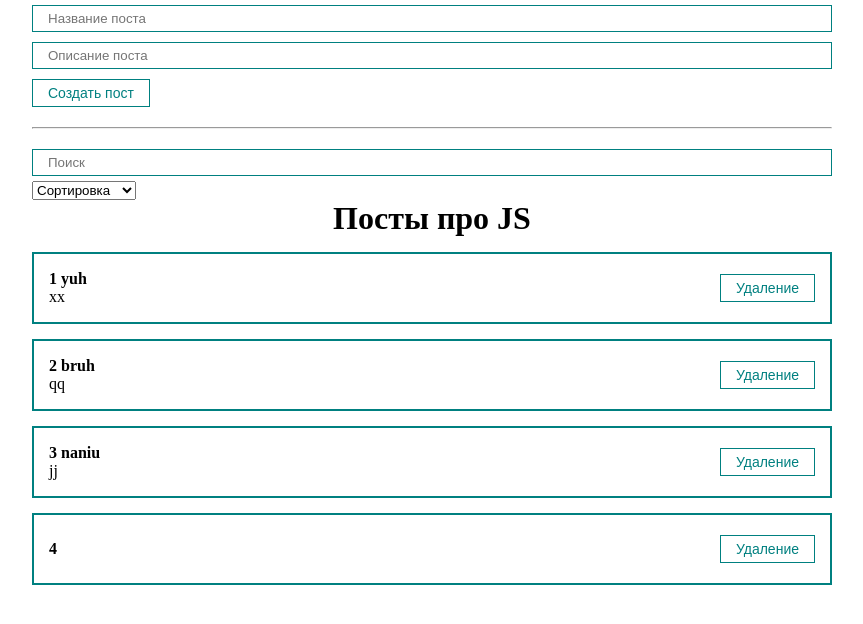
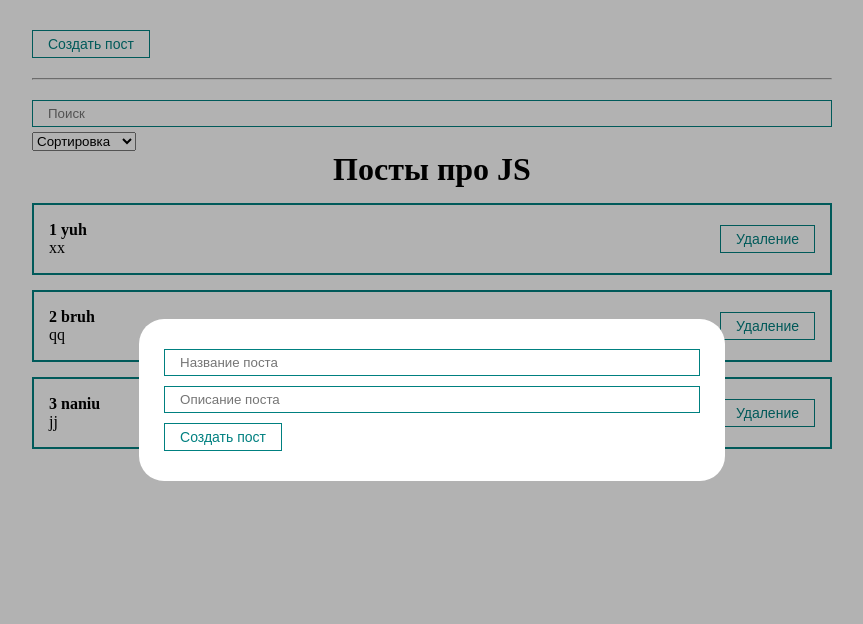
Before and after one commit to nocdim/posts_REACT, a React (Create React App) app: page / in a window 1280 px wide. Both pictures are taken after a click on the button "Создать пост". Shown: the top 624 px of the page, without its empty margins (208-1071 px from the left). Built offline with nearby package versions, Linux system fonts and the light colour scheme.

Commit message:
modal done

```diff
--- a/src/App.js
+++ b/src/App.js
@@ -2,6 +2,8 @@ import React, { useMemo, useState } from "react";
 import PostFilter from "./components/Postfilter";
 import PostForm from "./components/Postform";
 import Postlist from "./components/Postlist";
+import MyButton from "./components/UI/button/MyButton";
+import MyModal from "./components/UI/modal/MyModal";
 
 
 //import ClassCounter from "./components/ClassCounter";
@@ -16,14 +18,15 @@ function App() {
     { id: 3, title: 'naniu', body: 'jj' }
   ])
 
-//реализуем двустороннее связывание / делаем компонент упарвляемым
-  const [filter, setFilter] = useState({sort:'' , query: ''})
+  //реализуем двустороннее связывание / делаем компонент упарвляемым
+  const [filter, setFilter] = useState({ sort: '', query: '' })
+  const [modal, setModal] = useState(false)
 
   // хук useMemo
 
   const sortedPosts = useMemo(() => {
-    if(filter.sort){
-      return [...posts].sort((a,b) => a[filter.sort].localeCompare(b[filter.sort]))
+    if (filter.sort) {
+      return [...posts].sort((a, b) => a[filter.sort].localeCompare(b[filter.sort]))
     }
     return posts
   }, [filter.sort, posts])
@@ -37,6 +40,7 @@ function App() {
   // создание поста
   const createPost = (newPost) => {
     setPosts([...posts, newPost])
+    setModal(false)
   }
   // получаем  post из дочернего элемента (удаление)
   const removePost = (post) => {
@@ -45,12 +49,18 @@ function App() {
 
   return (
     <div className="App">
-      <PostForm create={createPost} />
+      <MyButton style={{marginTop: 30}} onClick={() => setModal(true)}>
+        Создать пост
+      </MyButton>
+      <MyModal visible={modal} setVisible={setModal}>
+        <PostForm create={createPost} />
+      </MyModal>
+
       {/* Сортировка */}
-      <hr style={{margin: '15px 0'}} />
+      <hr style={{ margin: '15px 0' }} />
       <PostFilter filter={filter} setFilter={setFilter} />
       {/* Условная отрисовка */}
-       <Postlist remove={removePost} posts={sortedAndSearchedPosts} title="Посты про JS" />
+      <Postlist remove={removePost} posts={sortedAndSearchedPosts} title="Посты про JS" />
 
     </div>
 
--- /dev/null
+++ b/src/components/UI/modal/MyModal.jsx
@@ -0,0 +1,21 @@
+import React from "react";
+import cl from './MyModal.module.css'
+
+const MyModal = ({children, visible, setVisible}) => {
+
+    const rootClasses = [cl.myModal]
+
+    if (visible){
+        rootClasses.push(cl.active)
+    }
+
+    return (
+        <div className={rootClasses.join(' ')} onClick={() => setVisible(false)}>
+            <div className={cl.myModalContent} onClick={(event) => event.stopPropagation()}>
+                {children}
+            </div>
+        </div>
+    )
+}
+
+export default MyModal
--- /dev/null
+++ b/src/components/UI/modal/MyModal.module.css
@@ -0,0 +1,22 @@
+.myModal {
+    position: fixed;
+    top: 0;
+    bottom: 0;
+    right: 0;
+    left: 0;
+    display: none;
+    background: rgba(0, 0, 0, 0.3);
+}
+
+.myModalContent {
+    padding: 25px;
+    background: white;
+    border-radius: 25px;
+    min-width: 250px;
+}
+
+.myModal.active {
+    display: flex;
+    justify-content: center;
+    align-items: center;
+}
```
